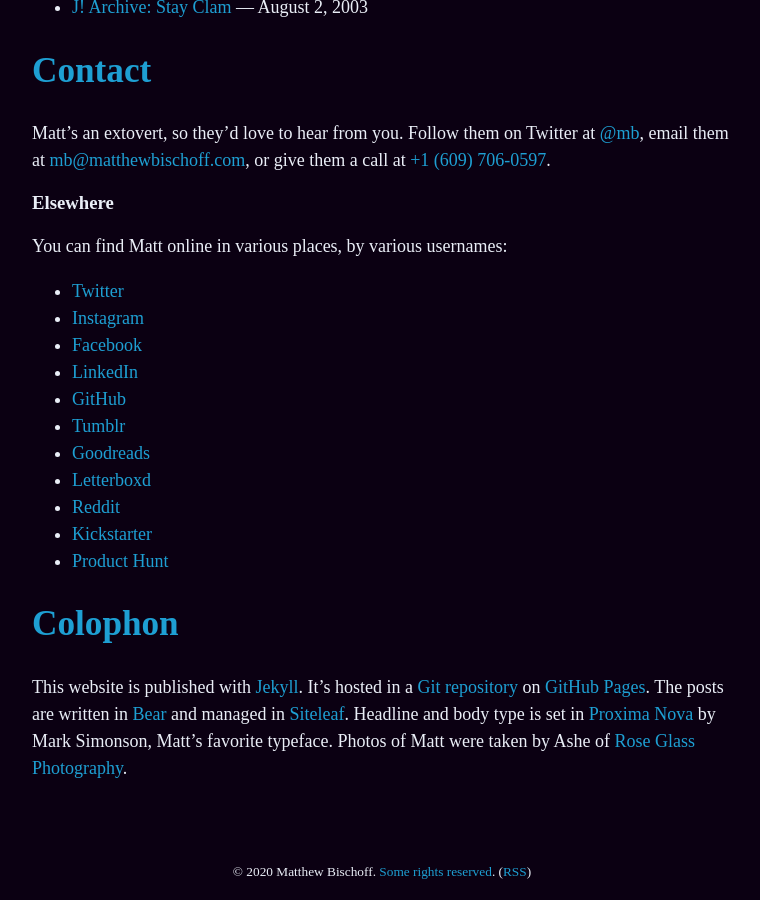
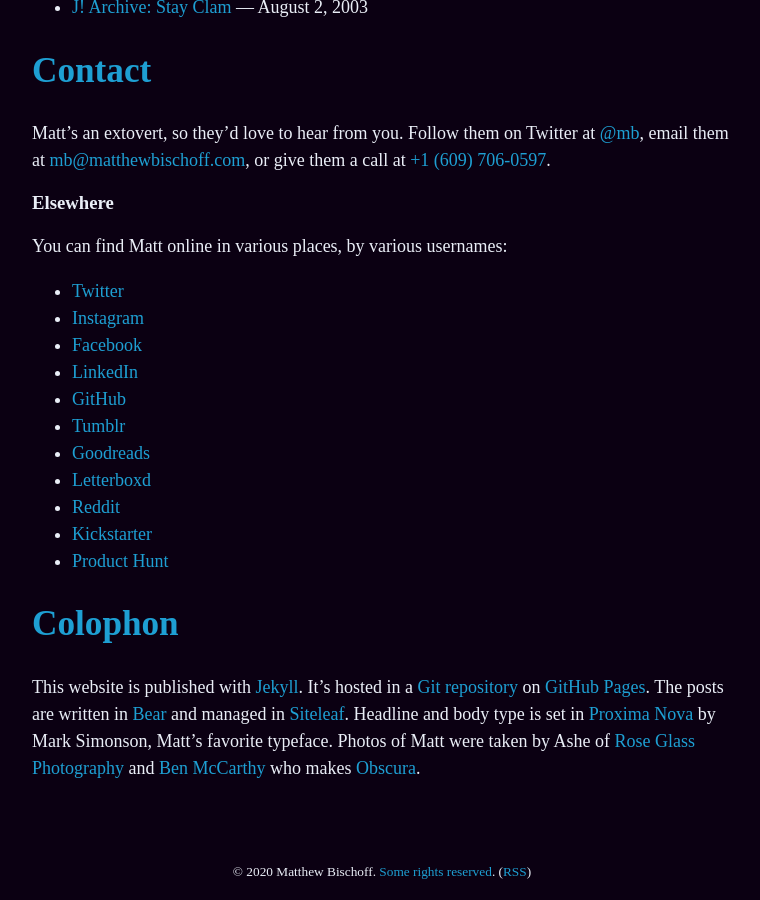
Before and after one commit to mbbischoff/website, a Jekyll site: the page built from about.md, in a window 1280 px wide and 900 px high, scrolled down 3183 px. Shown: the whole window, without its empty margins (258-1018 px from the left). Built offline with Jekyll 4.4.1, drawn with Linux system fonts in a browser that asks for light colours; some web fonts are replaced.

Commit message:
Updated About

```diff
--- a/about.md
+++ b/about.md
@@ -94,4 +94,4 @@
 
 # Colophon
 
-This website is published with [Jekyll](https://jekyllrb.com). It’s hosted in a [Git repository](https://github.com/mattbischoff/matthewbischoff.com) on [GitHub Pages](https://pages.github.com). The posts are written in [Bear](https://bear.app) and managed in [Siteleaf](https://www.siteleaf.com). Headline and body type is set in [Proxima Nova](https://www.google.com/search?client=safari&rls=en&q=Proxima+Nova&ie=UTF-8&oe=UTF-8) by Mark Simonson, Matt’s favorite typeface. Photos of Matt were taken by Ashe of [Rose Glass Photography](https://www.roseglass.pictures).
+This website is published with [Jekyll](https://jekyllrb.com). It’s hosted in a [Git repository](https://github.com/mattbischoff/matthewbischoff.com) on [GitHub Pages](https://pages.github.com). The posts are written in [Bear](https://bear.app) and managed in [Siteleaf](https://www.siteleaf.com). Headline and body type is set in [Proxima Nova](https://www.google.com/search?client=safari&rls=en&q=Proxima+Nova&ie=UTF-8&oe=UTF-8) by Mark Simonson, Matt’s favorite typeface. Photos of Matt were taken by Ashe of [Rose Glass Photography](https://www.roseglass.pictures) and [Ben McCarthy](https://twitter.com/benricem) who makes [Obscura](https://obscura.app).
```
